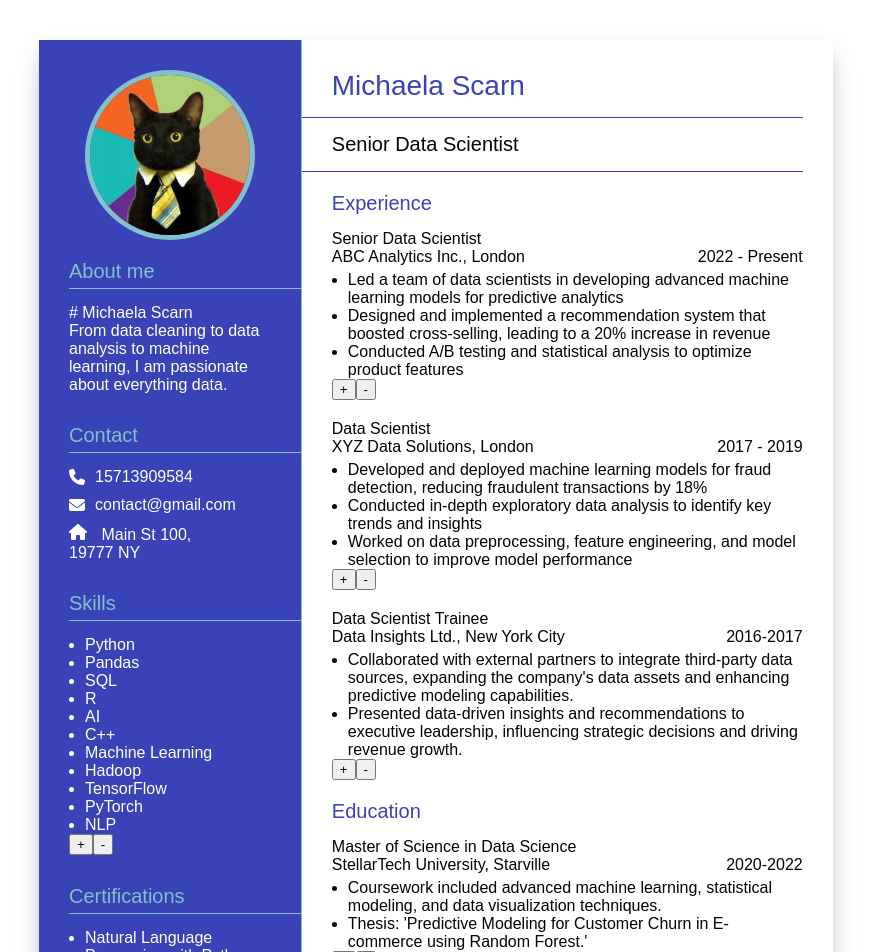
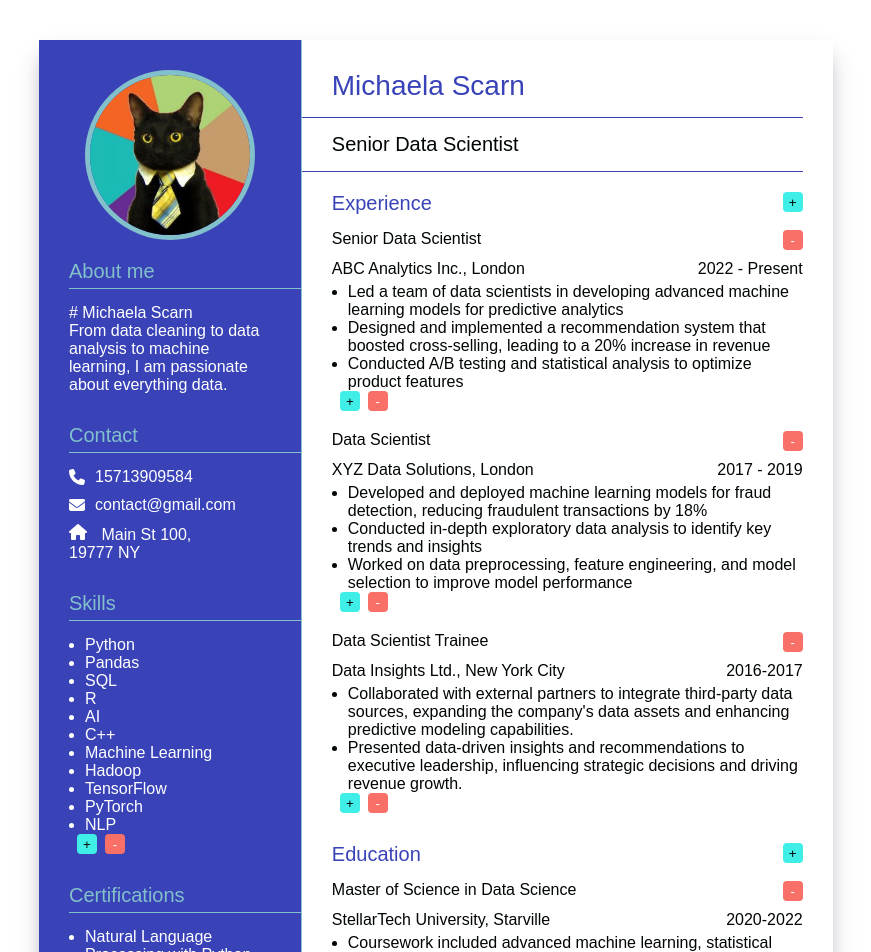
Before and after one commit to gervais-amoah/resume-builder, a Vue app: page / in a window 1280 px wide. Shown: the top 952 px of the page, without its empty margins (1-872 px from the left). Built offline with nearby package versions, Linux system fonts and the light colour scheme.

Commit message:
Adding and removing entries

```diff
--- a/src/App.vue
+++ b/src/App.vue
@@ -128,6 +128,32 @@ const updateEducation = (event, key, index) => {
 const updateEducationDescription = (event, index1, index2) => {
   education.value[index1]['description'][index2] = event.target.innerText
 }
+
+const addExperience = () => {
+  experience.value.unshift({
+    title: 'Job Title',
+    company: 'Company',
+    location: 'Location',
+    date: 'date range',
+    description: ['description']
+  })
+}
+const addEducation = () => {
+  education.value.unshift({
+    title: 'Education title',
+    university: 'University',
+    location: 'Location',
+    date: 'date range',
+    description: ['Summa cum laude, GPA 1.0']
+  })
+}
+
+const removeExperience = (index) => {
+  experience.value.splice(index, 1)
+}
+const removeEducation = (index) => {
+  education.value.splice(index, 1)
+}
 </script>
 
 <template>
@@ -171,6 +197,7 @@ const updateEducationDescription = (event, index1, index2) => {
               {{ skill }}
             </li>
           </ul>
+          <div v-if="!skills.length">No more item to remove</div>
           <EditButtons @add-click="skills.push('new entry')" @remove-click="skills.pop()" />
         </ResumeSection>
 
@@ -190,6 +217,7 @@ const updateEducationDescription = (event, index1, index2) => {
               {{ hlItem }}
             </li>
           </ul>
+          <div v-if="!highlights.length">No more item to remove</div>
           <EditButtons @add-click="highlights.push('new entry')" @remove-click="highlights.pop()" />
         </ResumeSection>
       </div>
@@ -207,14 +235,22 @@ const updateEducationDescription = (event, index1, index2) => {
           {{ personnalInfo.title }}
         </div>
 
-        <div class="resume-section">
+        <ResumeSection>
+          <div class="d-flex justify-content-between">
             <SectionHeadline
               :headlines="headlines[4]"
               @headline-edited="(val) => updateHeadline(val, 4)"
             />
+            <EditButtons @add-click="addExperience" :show-remove-btn="false" />
+          </div>
+
+          <div v-if="!experience.length">Add an experience</div>
           <div v-for="(exp, index) in experience" :key="index" class="inner-section">
-            <div contenteditable="true" @blur="updateExperience($event, 'title', index)">
+            <div class="inner-section-heading">
+              <span contenteditable="true" @blur="updateExperience($event, 'title', index)">
                 {{ exp.title }}
+              </span>
+              <EditButtons @remove-click="removeExperience(index)" :show-add-btn="false" />
             </div>
             <div class="d-flex justify-content-between">
               <div>
@@ -240,22 +276,31 @@ const updateEducationDescription = (event, index1, index2) => {
                 {{ desc }}
               </li>
             </ul>
+
+            <div v-if="!exp.description.length">Add some description</div>
             <EditButtons
+              :show-remove-btn="!!exp.description.length"
               @add-click="exp.description.push('new entry')"
               @remove-click="exp.description.pop()"
             />
           </div>
-        </div>
+        </ResumeSection>
 
-        <div class="resume-section">
+        <ResumeSection>
+          <div class="d-flex justify-content-between">
             <SectionHeadline
               :headlines="headlines[5]"
               @headline-edited="(val) => updateHeadline(val, 5)"
             />
-
+            <EditButtons @add-click="addEducation" :show-remove-btn="false" />
+          </div>
+          <div v-if="!education.length">Add an education</div>
           <div v-for="(item, index) in education" :key="index" class="inner-section">
-            <div contenteditable="true" @blur="updateEducation($event, 'title', index)">
-              {{ item.title }}
+            <div class="inner-section-heading">
+              <span contenteditable="true" @blur="updateEducation($event, 'title', index)">{{
+                item.title
+              }}</span>
+              <EditButtons @remove-click="removeEducation(index)" :show-add-btn="false" />
             </div>
             <div class="d-flex justify-content-between">
               <div>
@@ -281,12 +326,14 @@ const updateEducationDescription = (event, index1, index2) => {
                 {{ desc }}
               </li>
             </ul>
+            <div v-if="!item.description.length">Add some description</div>
             <EditButtons
+              :show-remove-btn="!!item.description.length"
               @add-click="item.description.push('new entry')"
               @remove-click="item.description.pop()"
             />
           </div>
-        </div>
+        </ResumeSection>
       </div>
     </div>
   </main>
@@ -358,4 +405,11 @@ const updateEducationDescription = (event, index1, index2) => {
 .inner-section {
   margin-bottom: 20px;
 }
+
+.inner-section-heading {
+  display: flex;
+  align-items: start;
+  justify-content: space-between;
+  margin-bottom: 10px;
+}
 </style>
--- a/src/components/EditButtons.vue
+++ b/src/components/EditButtons.vue
@@ -1,12 +1,51 @@
 <script setup>
+defineProps({
+  showAddBtn: {
+    type: Boolean,
+    default: true
+  },
+  showRemoveBtn: {
+    type: Boolean,
+    default: true
+  }
+})
 const emit = defineEmits(['addClick', 'removeClick'])
 </script>
 
 <template>
   <div class="button-wrapper">
-    <button class="edit-btn edit-btn-add" @click="emit('addClick')">+</button>
-    <button class="edit-btn edit-btn-remove" @click="emit('removeClick')">-</button>
+    <button v-if="showAddBtn" class="edit-btn edit-btn-add" @click="emit('addClick')">+</button>
+    <button v-if="showRemoveBtn" class="edit-btn edit-btn-remove" @click="emit('removeClick')">
+      -
+    </button>
   </div>
 </template>
 
-<style scoped></style>
+<style scoped>
+.edit-btn {
+  min-width: 20px;
+  height: 20px;
+  border-radius: 4px;
+  border: none;
+  background-color: transparent;
+  margin-left: 8px;
+}
+
+.edit-btn-add {
+  background-color: #3feee6;
+  color: #000;
+}
+
+.edit-btn-add:hover {
+  background-color: rgb(68, 219, 212);
+}
+
+.edit-btn-remove {
+  background-color: #f97068;
+  color: #fff;
+}
+
+.edit-btn-remove:hover {
+  background-color: #e0635c;
+}
+</style>
```
Lines whose indentation alone changed are shown as unchanged.
